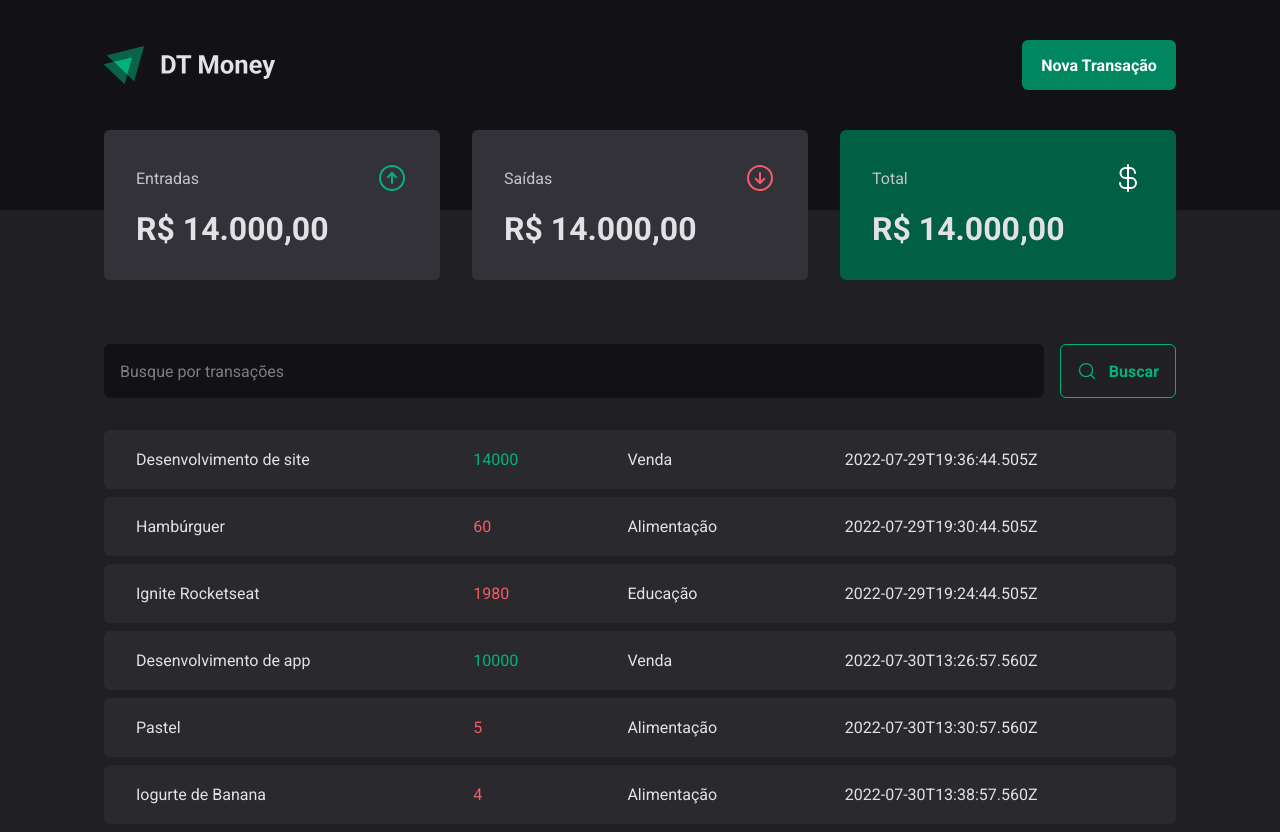
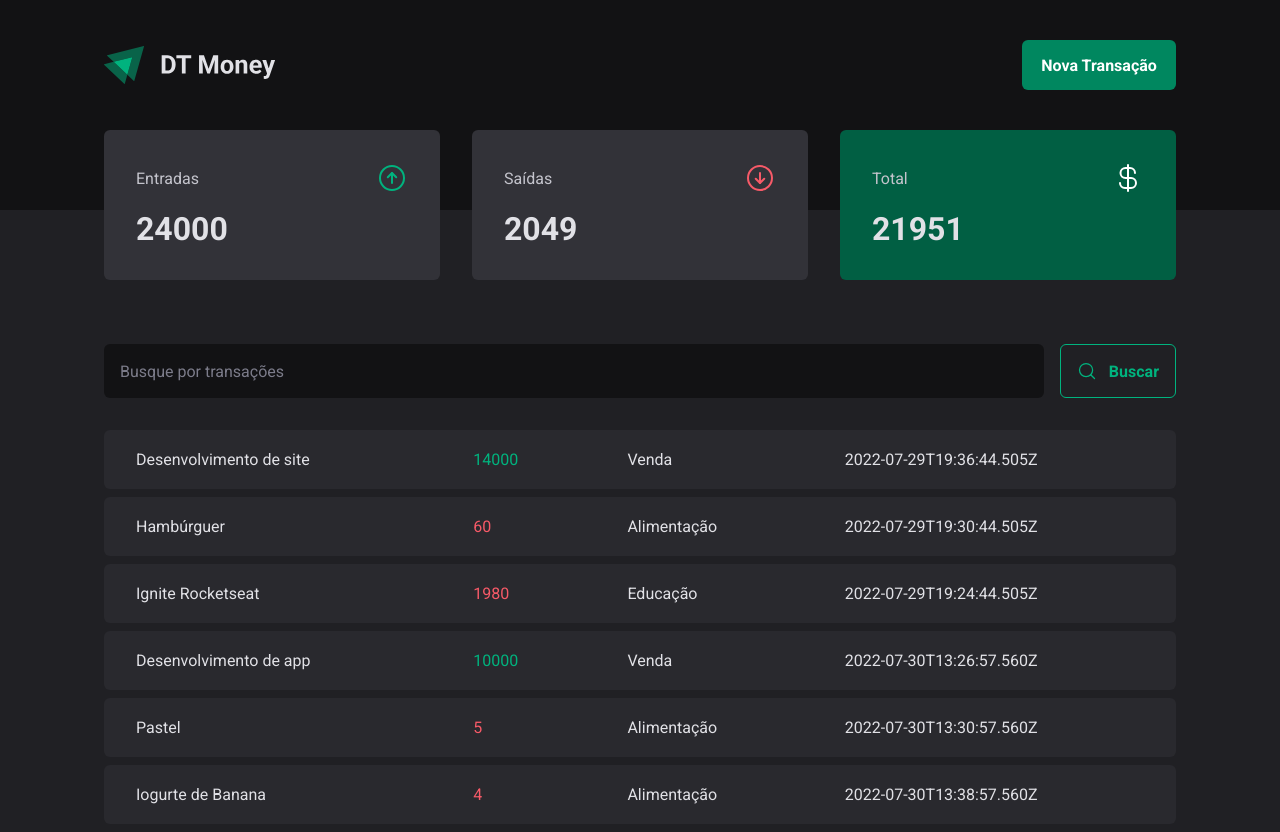
Before and after one commit to dyhalmeida/ignite-dtmoney, a React (Vite) app: page / in a window 1280 px wide. Built offline with nearby package versions, Linux system fonts and the light colour scheme; data requests are answered from the project's data file.

Commit message:
Add useTransactions hook to Summary component and calculate summary of transactions in real time

```diff
--- a/src/components/Summary/Summary.tsx
+++ b/src/components/Summary/Summary.tsx
@@ -1,7 +1,27 @@
 import { ArrowCircleDown, ArrowCircleUp, CurrencyDollar } from 'phosphor-react'
+import { useTransactions } from '../../hooks/useTransactions'
 import { SummaryCard, SummaryContainer } from './styles'
 
 export function Summary() {
+
+  const { transactions } = useTransactions()
+
+  const summary = transactions.reduce((acc, transaction) => {
+
+    if (transaction.type === 'income') {
+      acc.income += transaction.price
+      acc.total += transaction.price
+    } else {
+      acc.outcome += transaction.price
+      acc.total -= transaction.price
+    }
+
+    return acc
+  }, {
+    income: 0,
+    outcome: 0,
+    total: 0
+  })
 
   return (
     <SummaryContainer>
@@ -11,7 +31,7 @@
           <ArrowCircleUp size={32} color="#00b37e" />
         </header>
 
-        <strong>R$ 14.000,00</strong>
+        <strong>{summary.income}</strong>
       </SummaryCard>
 
       <SummaryCard>
@@ -20,7 +40,7 @@
           <ArrowCircleDown size={32} color="#f75a68" />
         </header>
 
-        <strong>R$ 14.000,00</strong>
+        <strong>{summary.outcome}</strong>
       </SummaryCard>
 
       <SummaryCard variant="green">
@@ -29,7 +49,7 @@
           <CurrencyDollar size={32} color="#fff" />
         </header>
 
-        <strong>R$ 14.000,00</strong>
+        <strong>{summary.total}</strong>
       </SummaryCard>
     </SummaryContainer>
   )
```
